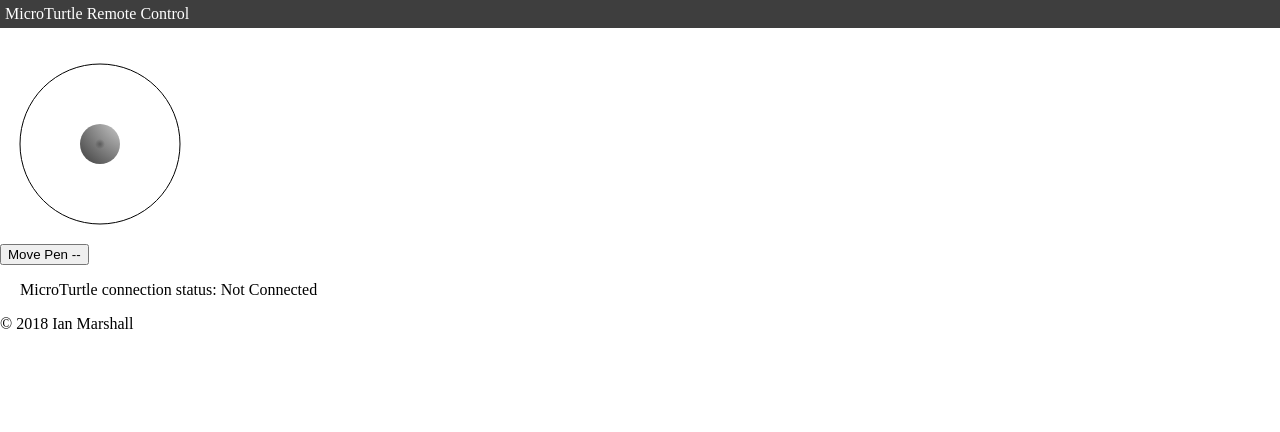
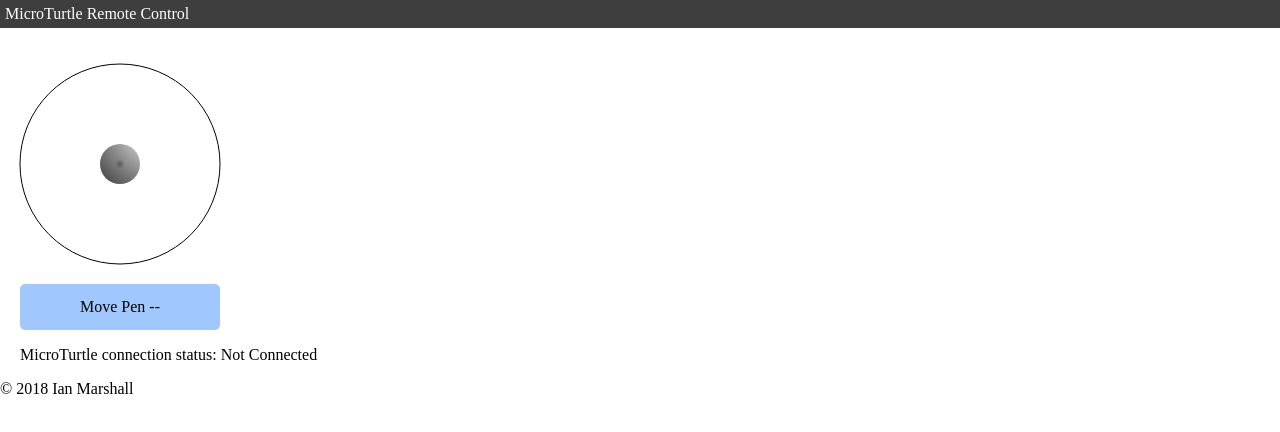
Before and after one commit to itmarshall/microturtle, a plain HTML site: page html/rc.html in a window 1280 px wide. Drawn offline with Linux system fonts and the light colour scheme.

Commit message:
Changed the pen button type in RC.

```diff
--- a/html/rc.html
+++ b/html/rc.html
@@ -50,7 +50,7 @@ function wsMessage(e) {
 				if (values.servo.position === "up") {
 					altValue = "Down";
 				}
-				document.getElementById("penButton").value = "Move Pen " + altValue;
+				document.getElementById("penButton").innerHTML = "Move Pen " + altValue;
 			}
 		}
 	}
@@ -220,7 +220,7 @@ document.addEventListener("DOMContentLoaded", function() {
 	center = {x: ctx.canvas.width/2, y: ctx.canvas.height/2};
 	offset = {x: ctx.canvas.offsetLeft, y: ctx.canvas.offsetTop};
 	position = {x: center.x, y: center.y};
-	boundaryRadius = 80;
+	boundaryRadius = 100;
 
 	// Connect to the web socket.
 	connectWebSocket();
@@ -290,10 +290,10 @@ document.addEventListener("DOMContentLoaded", function() {
 		MicroTurtle Remote Control
 	</div>
 
-	<canvas id="remote" width="200" height="200"></canvas>
+	<canvas id="remote" width="240" height="240"></canvas>
 
 	<div>
-		<input type="button" value="Move Pen --" id="penButton" onclick="movePen()">
+		<a class="button" id="penButton" href="javascript:movePen()">Move Pen --</a>
 	</div>
 
 	<p>MicroTurtle connection status: <span id="status">N/A</span></p>
```
